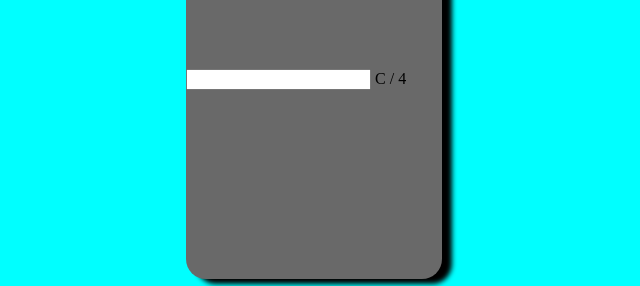
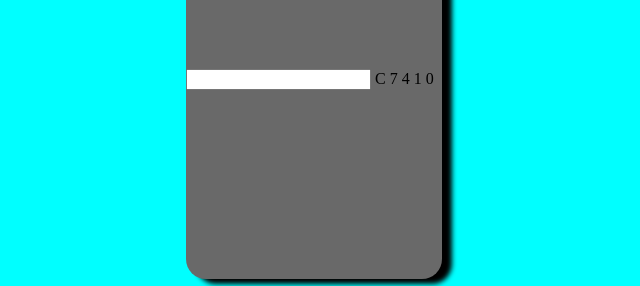
Before and after one commit to AmayaGonzalo/calculadoraHTML, a plain HTML site: page index1.html in a window 1280 px wide. Shown: the part 129-415 px from the top of the page, 334-974 px from the left. Drawn offline with Linux system fonts and the light colour scheme.

Commit message:
agregue un pequeño cambio

```diff
--- a/index1.html
+++ b/index1.html
@@ -13,8 +13,10 @@
         <form  class="calculadora" name="calc">
             <input type="text" readonly class="resultado" name="resul" />
             <span class="boton" keydown="document.calc.resul.value" +=""> C </span>
-            <span class="boton" keydown="document.calc.resul.value" +="/"> / </span>
+            <span class="boton" keydown="document.calc.resul.value" +="7"> 7 </span>
             <span class="boton" keydown="document.calc.resul.value" +="4"> 4 </span>
+            <span class="boton" keydown="document.calc.resul.value" +="1"> 1 </span>
+            <span class="boton" keydown="document.calc.resul.value" +="0"> 0 </span>
         </form>
     </div>
 </body>
```
